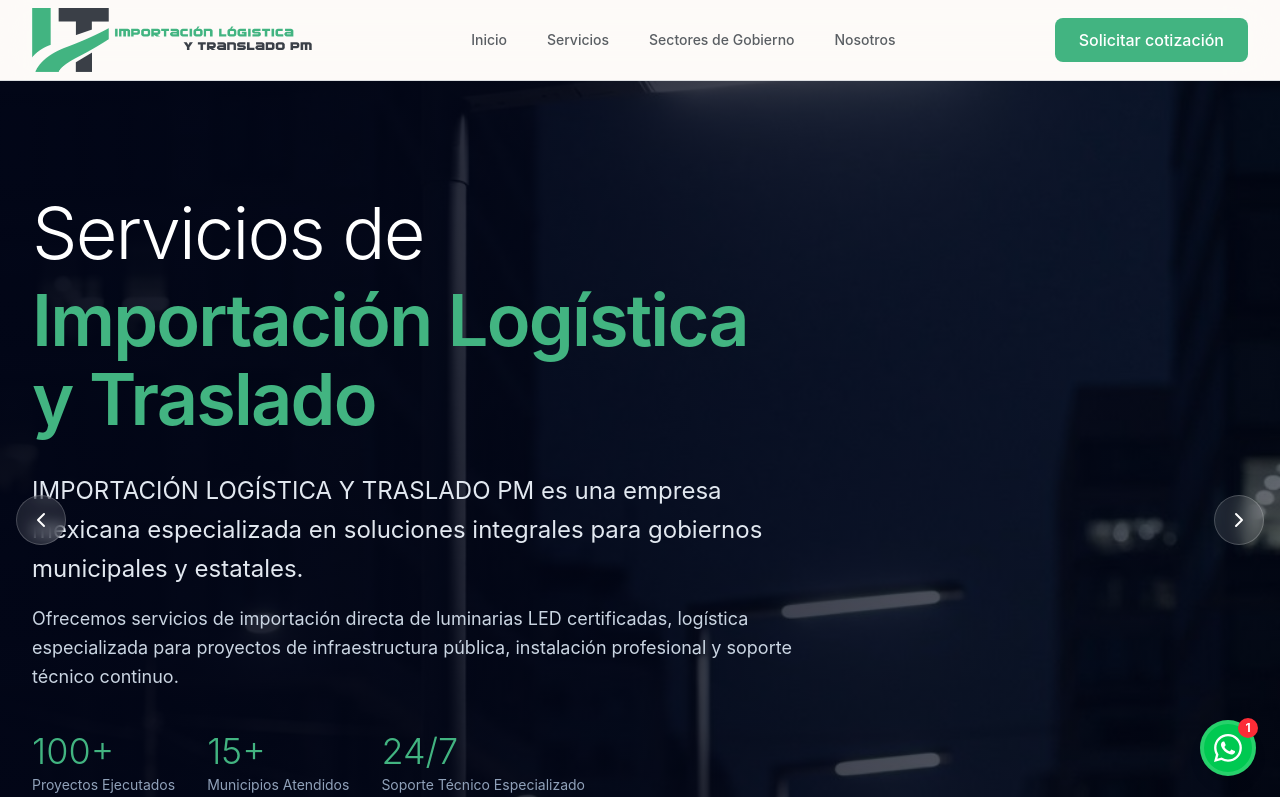
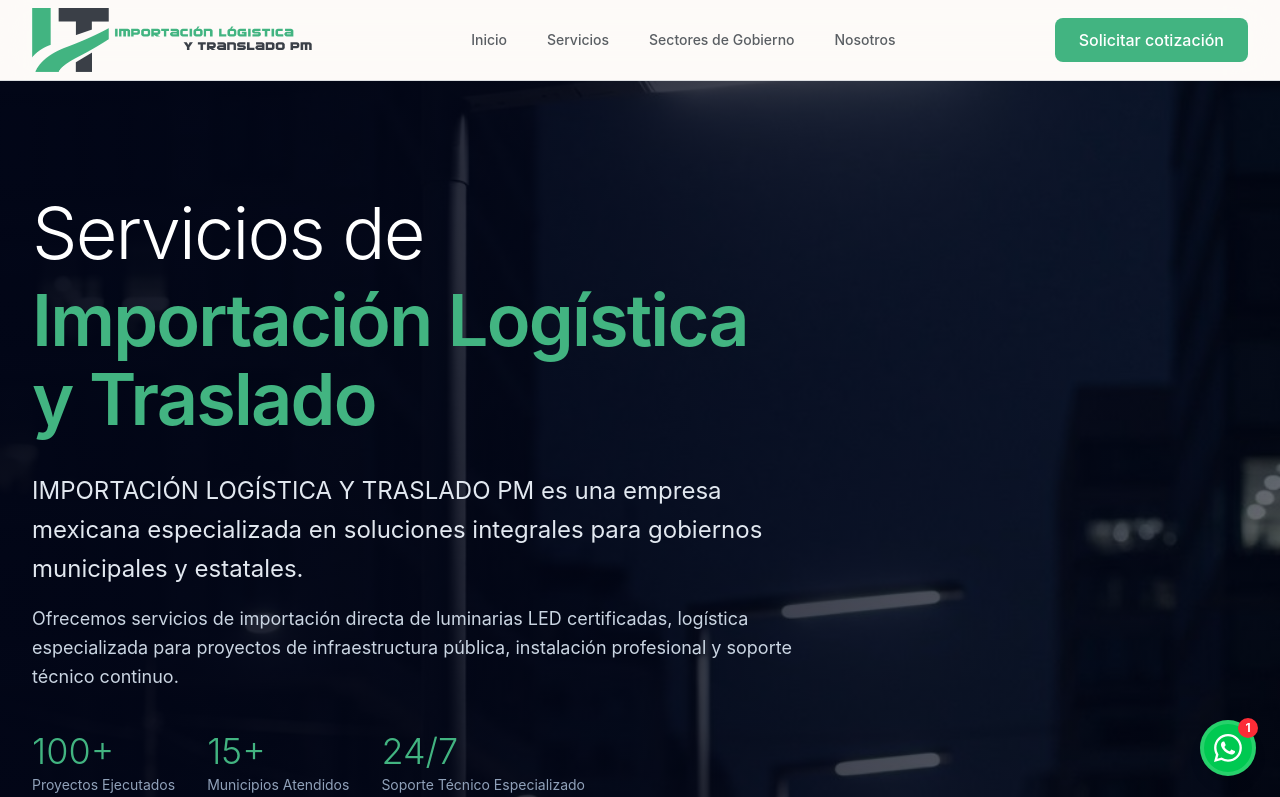
Before and after one commit to Gonzalez-Ricardo/ILT, a Next.js app: page / in a window 1280 px wide. Shown: the top 797 px of the page. Built offline with nearby package versions, Linux system fonts and the light colour scheme.

Commit message:
Actualización5

```diff
--- a/src/app/components/carrusel.tsx
+++ b/src/app/components/carrusel.tsx
@@ -55,7 +55,7 @@ export default function Hero({ onContactClick }: ContactClickProps) {
       <div className="absolute inset-y-0 left-2 sm:left-4 flex items-center z-20">
         <button
           onClick={prevSlide}
-          className="flex p-2 sm:p-3 rounded-full bg-white/10 hover:bg-white/20 backdrop-blur-sm transition-all border border-white/20"
+          className="hidden  p-2 sm:p-3 rounded-full bg-white/10 hover:bg-white/20 backdrop-blur-sm transition-all border border-white/20"
           aria-label="Previous slide"
         >
           <ChevronLeft className="w-5 h-5 sm:w-6 sm:h-6 text-white" />
@@ -64,7 +64,7 @@ export default function Hero({ onContactClick }: ContactClickProps) {
       <div className="absolute inset-y-0 right-2 sm:right-4 flex items-center z-20">
         <button
           onClick={nextSlide}
-          className="flex p-2 sm:p-3 rounded-full bg-white/10 hover:bg-white/20 backdrop-blur-sm transition-all border border-white/20"
+          className="hidden p-2 sm:p-3 rounded-full bg-white/10 hover:bg-white/20 backdrop-blur-sm transition-all border border-white/20"
           aria-label="Next slide"
         >
           <ChevronRight className="w-5 h-5 sm:w-6 sm:h-6 text-white" />
--- a/src/app/components/nosotros.tsx
+++ b/src/app/components/nosotros.tsx
@@ -26,7 +26,7 @@ const values = [
 
 export default function About({ onContactClick }: ContactClickProps) {
   return (
-    <section id="nosotros" className="py-16 sm:py-25 lg:py-25 bg-linear-to-b from-white to-gray-50">
+    <section id="nosotros" className="py-25 sm:py-25 lg:py-25 bg-linear-to-b from-white to-gray-50">
       <div className="max-w-7xl mx-auto px-4 sm:px-6 lg:px-8">
         {/* Header */}
         <div className="text-center mb-12 sm:mb-16 lg:mb-20">
--- a/src/app/components/sector.tsx
+++ b/src/app/components/sector.tsx
@@ -3,7 +3,7 @@ import type { ContactClickProps } from "./types";
 
 export default function GovernmentSectors({ onContactClick }: ContactClickProps) {
   return (
-    <section id="gobierno" className="py-16 sm:py-25 md:py-25 bg-linear-to-br from-gray-50 to-blue-50">
+    <section id="gobierno" className="py-25 sm:py-25 md:py-25 bg-linear-to-br from-gray-50 to-blue-50">
       <div className="max-w-7xl mx-auto px-4 sm:px-6 lg:px-8">
         <div className="text-center mb-12 sm:mb-16">
           <h2 className="text-3xl sm:text-4xl lg:text-5xl xl:text-6xl font-black text-black mb-6 leading-tight text-balance">
--- a/src/app/components/servicios.tsx
+++ b/src/app/components/servicios.tsx
@@ -76,7 +76,7 @@ export default function Services({ onContactClick }: ContactClickProps) {
   return (
     <section
       id="servicios"
-      className="py-16 sm:py-25 lg:py-25 xl:py-25 bg-white"
+      className="py-25 sm:py-25 lg:py-25 xl:py-25 bg-white"
     >
       <div className="max-w-7xl mx-auto px-4 sm:px-6 lg:px-8 text-black">
         {/* Section header */}
```
